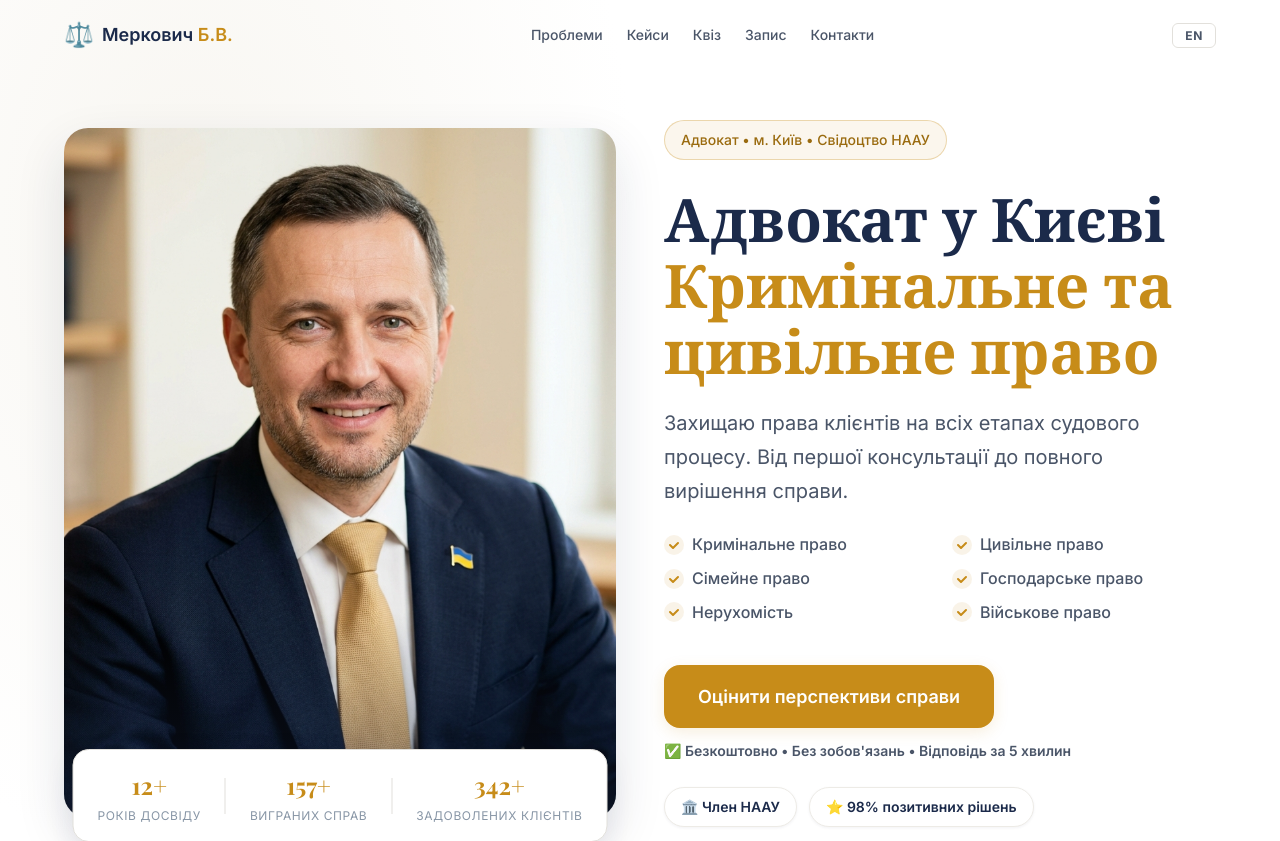
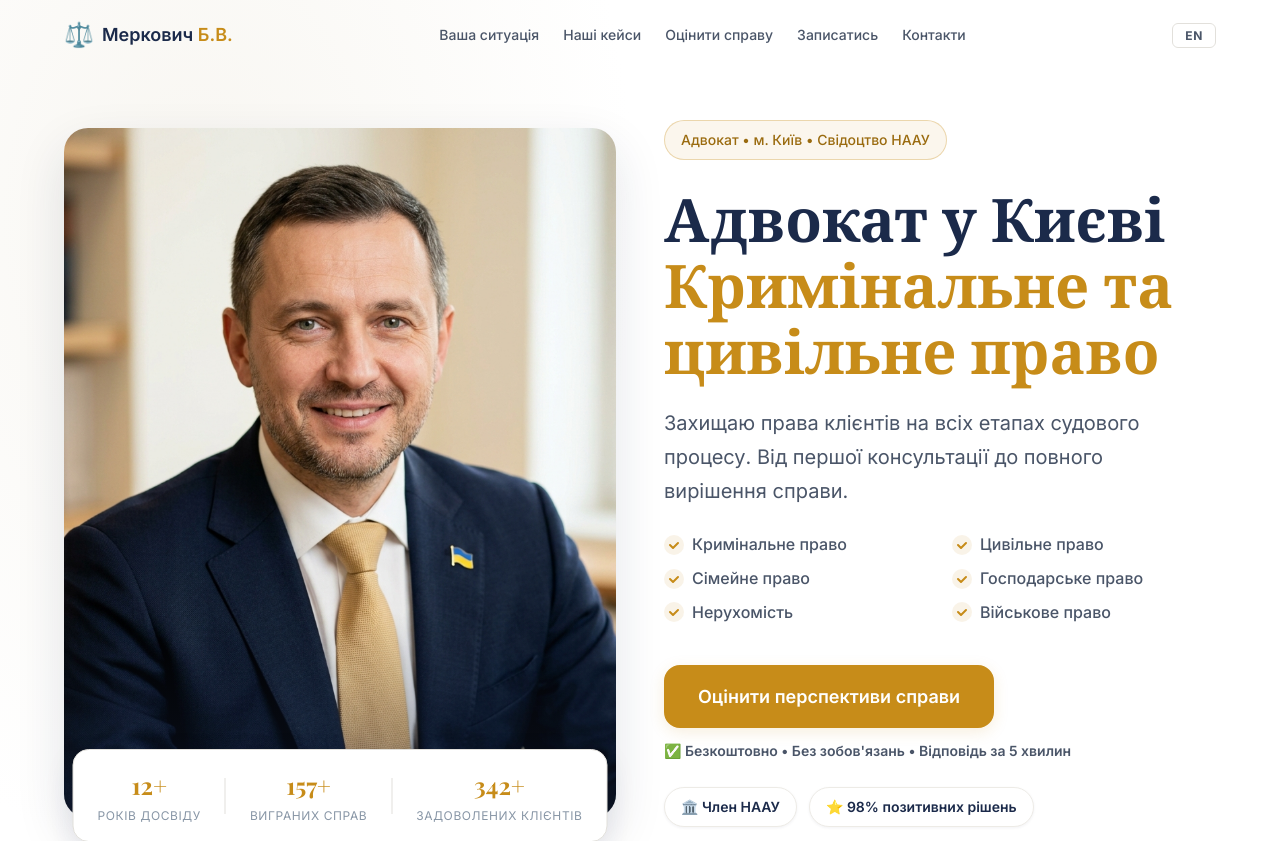
Before and after one commit to yoda887/attorney-site, a Nuxt app in the folder frontend/: page / in a window 1280 px wide. Shown: the top 841 px of the page. Built offline with nearby package versions, Linux system fonts and the light colour scheme; a web font is replaced by a local one.

Commit message:
feat: update navigation menu wording for better professional tone

```diff
--- a/frontend/app/composables/useI18n.ts
+++ b/frontend/app/composables/useI18n.ts
@@ -3,10 +3,10 @@ const translations: Record<string, Record<string, string>> = {
   uk: {
     // Navigation (updated for new structure)
     'nav.home': 'Головна',
-    'nav.problems': 'Проблеми',
-    'nav.reviews': 'Кейси',
-    'nav.quiz': 'Квіз',
-    'nav.appointment': 'Запис',
+    'nav.problems': 'Ваша ситуація',
+    'nav.reviews': 'Наші кейси',
+    'nav.quiz': 'Оцінити справу',
+    'nav.appointment': 'Записатись',
     'nav.contacts': 'Контакти',
     'nav.login': 'Увійти',
     'nav.dashboard': 'Кабінет',
@@ -214,9 +214,9 @@ const translations: Record<string, Record<string, string>> = {
   },
   en: {
     'nav.home': 'Home',
-    'nav.problems': 'Problems',
-    'nav.reviews': 'Cases',
-    'nav.quiz': 'Quiz',
+    'nav.problems': 'Your Situation',
+    'nav.reviews': 'Our Cases',
+    'nav.quiz': 'Assess Case',
     'nav.appointment': 'Book',
     'nav.contacts': 'Contacts',
     'nav.login': 'Sign In',
```
